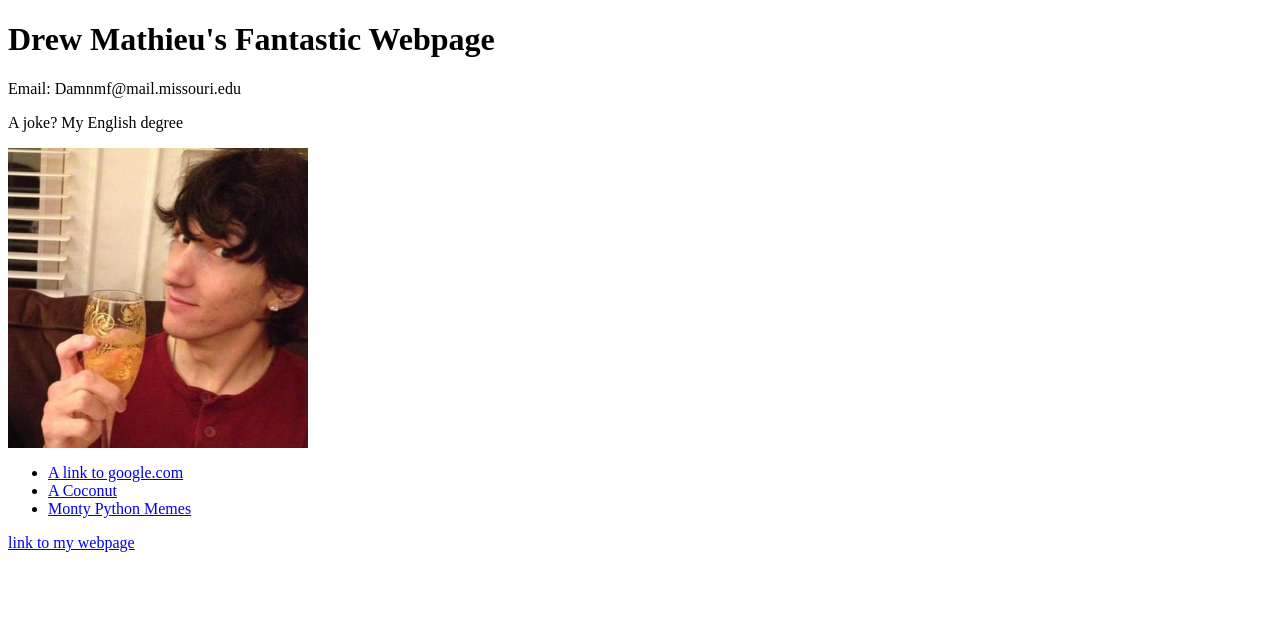
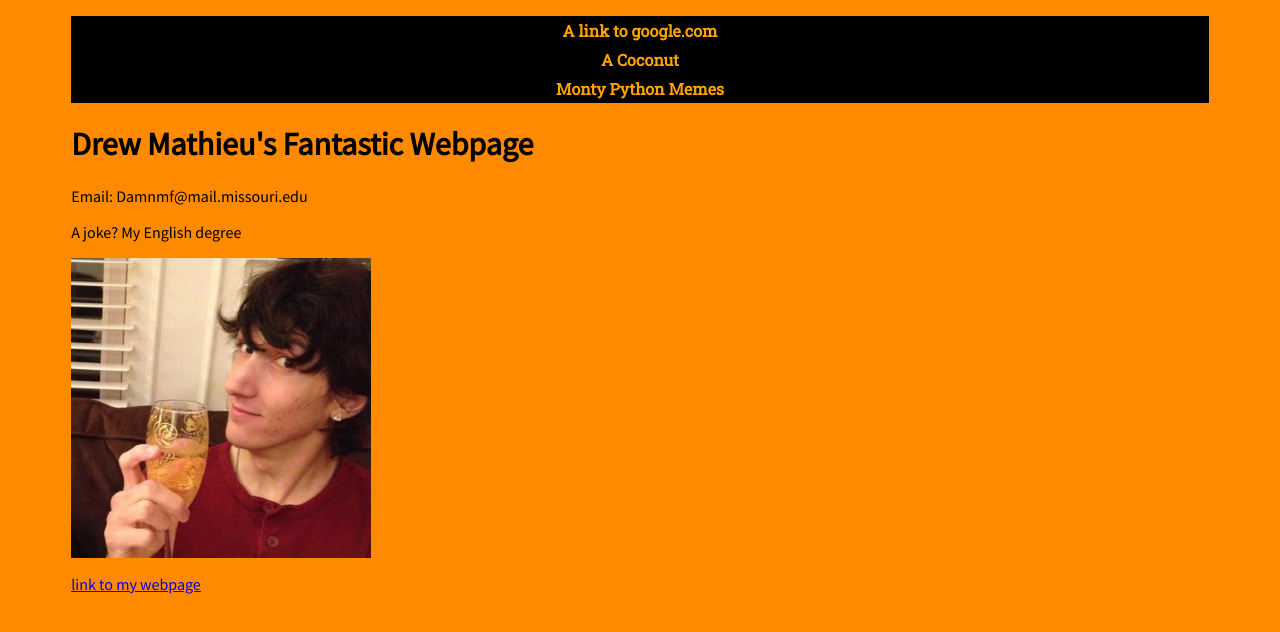
Before and after one commit to J4502-fs17/DrewMathieu, a plain HTML site: page index.html in a window 1280 px wide. Drawn offline with Linux system fonts and the light colour scheme.

Commit message:
Changes for Color Assignment
Addition of CSS files and seperation of main index file

```diff
--- a/index.html
+++ b/index.html
@@ -7,26 +7,29 @@
 	<title>	Homework Assignment </title>
 	<meta http-equiv="content-type"
 		content="text/html;charset=utf-8" />
+  <link rel="stylesheet" type="text/css" href="style.css">
+  <link href="https://fonts.googleapis.com/css?family=Catamaran|Roboto+Slab|Source+Sans+Pro" rel="stylesheet">
 </head>
 
 <body>
-  <h1>Drew Mathieu's Fantastic Webpage</h1>
-  <p> Email: Damnmf@mail.missouri.edu </p>
-	<p> A joke? My English degree</p>
-  <a href="mailto:damnmf@mail.missouri.edu"><img src="batman.jpg" alt="A photo of Batman slapping Robin" width="300px"/></a>
 
-  <ul>
+<div id="container">
+  <ul id="nav">
     <li>
       <a href="https://google.com">A link to google.com</a>
     </li>
     <li> <a href="https://en.wikipedia.org/wiki/Coconut">A Coconut</a> </li>
     <li> <a href="http://knowyourmeme.com/memes/people/monty-python">Monty Python Memes </a> </li>
   </ul>
+  <h1>Drew Mathieu's Fantastic Webpage</h1>
+  <p> Email: Damnmf@mail.missouri.edu </p>
+	<p> A joke? My English degree</p>
+  <a href="mailto:damnmf@mail.missouri.edu"><img src="batman.jpg" alt="A photo of Batman slapping Robin" width="300px"/></a>
 
 <p> <a href="index0.html">link to my webpage </a> </p>
 </body>
 
-
+</div>
 
 
 
--- /dev/null
+++ b/style.css
@@ -0,0 +1,53 @@
+
+img {
+  border: none;
+}
+
+p {
+  color: black;
+  font-family: 'Source Sans Pro', Helvetica, Arial, sans-serif;
+}
+
+h1 {
+  font-family: 'Source Sans Pro', Georgia, "Times New Roman", sans-serif;
+}
+
+body {
+  background-color: #FF8A00;
+}
+
+#container {
+  width: 90%;
+  margin: 0 auto;
+}
+
+.caption {
+  font-family: 'Catamarin', Georgia, "Times New Roman", serif;
+  font-style: italic;
+  text-align: right;
+  margin-top: 5px;
+}
+
+#nav {
+  padding: 0;
+}
+
+#nav li {
+  list-style-type: none;
+}
+
+#nav a:link {
+  display: block;
+  color: orange;
+  background-color: black;
+  font-weight: bold;
+  text-align: center;
+  font-family: 'Roboto Slab', Helvetica, Georgia, serif;
+  padding: 4px;
+  text-decoration: none;
+}
+
+#nav a:hover, #nav a:active {
+  background-color: brown;
+  text-decoration: underline;
+}
```
Also changed, not shown: Old Index.html (renamed from index0.html, +2 -2 lines), 1 other file.
